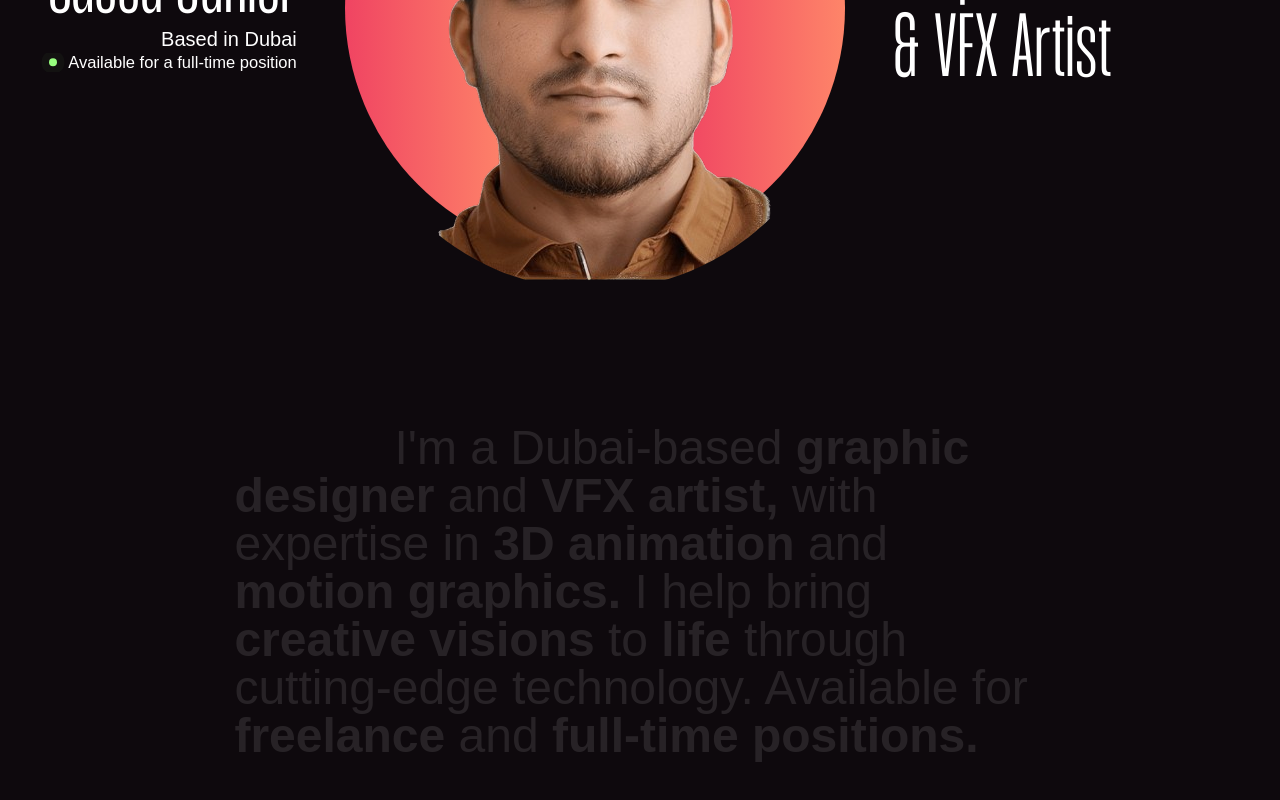
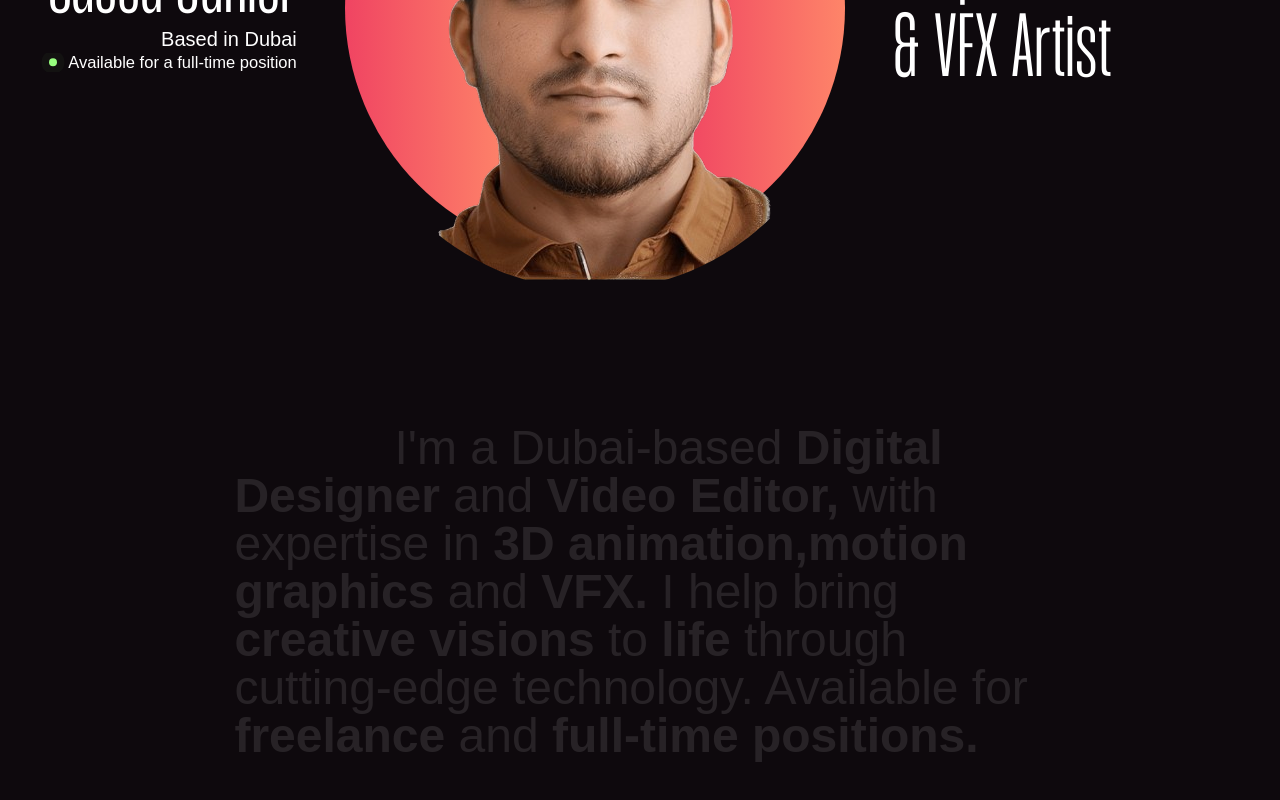
Before and after one commit to themrsami/saeedjunior, a Next.js app: page / in a window 1280 px wide. Shown: the part 392-1192 px from the top of the page. Built offline with nearby package versions, Linux system fonts and the light colour scheme.

Commit message:
edited aboutme

```diff
--- a/app/components/Aboutme.js
+++ b/app/components/Aboutme.js
@@ -39,11 +39,12 @@ const Aboutme = () => {
           className="aboutme-text text-left text-3xl sm:text-4xl lg:text-5xl leading-tight space-y-4 text-white"
         >
           <span className="opacity-10 sm:pl-40">I&apos;m</span> <span className="opacity-10">a</span>{' '}
-          <span className="opacity-10">Dubai-based</span> <span className="opacity-10 font-bold">graphic designer</span>{' '}
-          <span className="opacity-10">and</span> <span className="opacity-10 font-bold">VFX artist,</span>{' '}
+          <span className="opacity-10">Dubai-based</span> <span className="opacity-10 font-bold">Digital Designer</span>{' '}
+          <span className="opacity-10">and</span> <span className="opacity-10 font-bold">Video Editor,</span>{' '}
           <span className="opacity-10">with</span> <span className="opacity-10">expertise in</span>{' '}
-          <span className="opacity-10 font-bold">3D animation</span> <span className="opacity-10">and</span>{' '}
-          <span className="opacity-10 font-bold">motion graphics.</span>{' '}
+          <span className="opacity-10 font-bold">3D animation,</span>
+          <span className="opacity-10 font-bold">motion graphics</span> <span className="opacity-10">and</span>{' '}
+          <span className="opacity-10 font-bold">VFX.</span>{' '}
           <span className="opacity-10">I</span> <span className="opacity-10">help</span>{' '}
           <span className="opacity-10">bring</span> <span className="opacity-10 font-bold">creative visions</span>{' '}
           <span className="opacity-10">to</span> <span className="opacity-10 font-bold">life</span>{' '}
```
